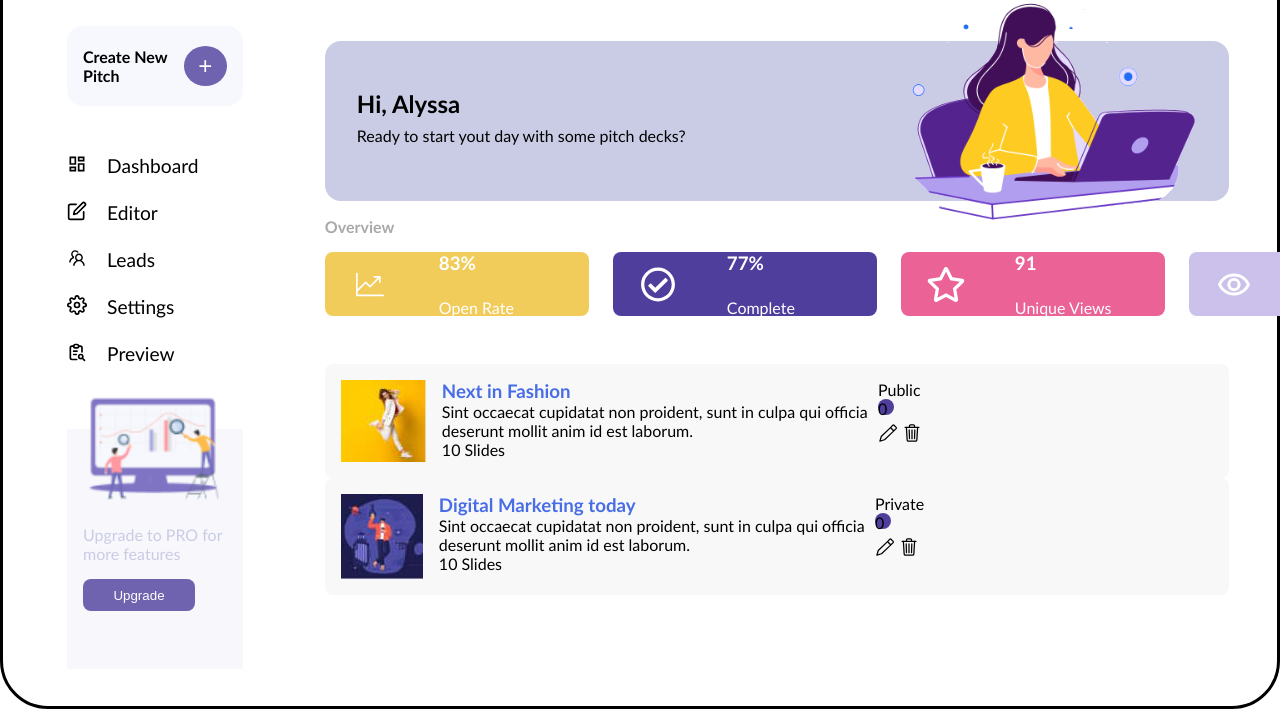
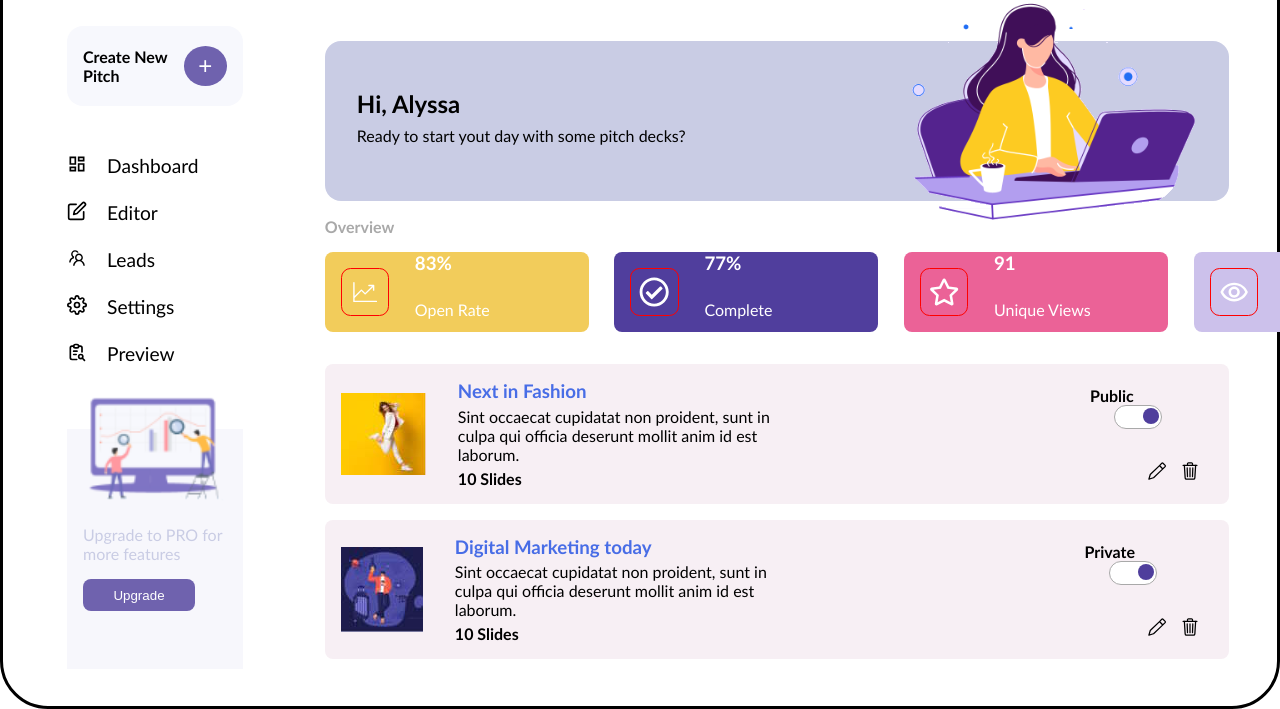
Before and after one commit to RasaZuk/project-alysa, a website: page index.html in a window 1280 px wide. Shown: the part 91-800 px from the top of the page. Drawn offline with Linux system fonts and the light colour scheme.

Commit message:
alyssa design

```diff
--- a/index.html
+++ b/index.html
@@ -103,7 +103,7 @@
         <section class="tasks">
             <h4>Overview</h4>
             <div>
-                <div style="background-color: rgb(242, 204, 91);" class="boxes">
+                <div class="boxes" style="background-color: rgb(242, 204, 91);">
                     <svg height="35px" width="35px" stroke="currentColor" fill="currentColor" stroke-width="0" viewBox="0 0 256 256" xmlns="http://www.w3.org/2000/svg">
                         <path d="M230,208a6,6,0,0,1-6,6H32a6,6,0,0,1-6-6V48a6,6,0,0,1,12,0V161.52l53.76-53.76a6,6,0,0,1,8.48,0L128,135.51,185.52,78H160a6,6,0,0,1,0-12h40a6,6,0,0,1,6,6v40a6,6,0,0,1-12,0V86.48l-61.76,61.76a6,6,0,0,1-8.48,0L96,120.49l-58,58V202H224A6,6,0,0,1,230,208Z"></path>
                     </svg>
@@ -151,14 +151,15 @@
                     <div class="text">
                         <h3>Next in Fashion</h3>
                         <p>Sint occaecat cupidatat non proident, sunt in culpa qui officia deserunt mollit anim id est laborum.</p>
-                        <span>10 Slides</span>
+                        <span class="span">10 Slides</span>
                     </div>
                     <div>
-                        <span>Public</span>
-                        <div class="status">
-                            <div class="slide">0</div>
-                        </div>
-                        <div>
+                        <span class="span">Public</span>
+                        <label class="switch">
+                            <input type="checkbox" checked>
+                            <span class="slider round"></span>
+                        </label>
+                        <div class="flex-end">
                             <svg height="20px" width="20px" stroke="currentColor" fill="currentColor" stroke-width="0" viewBox="0 0 24 24" height="200px" width="200px" xmlns="http://www.w3.org/2000/svg">
                                 <path d="M17.263 2.177a1.75 1.75 0 0 1 2.474 0l2.586 2.586a1.75 1.75 0 0 1 0 2.474L19.53 10.03l-.012.013L8.69 20.378a1.753 1.753 0 0 1-.699.409l-5.523 1.68a.748.748 0 0 1-.747-.188.748.748 0 0 1-.188-.747l1.673-5.5a1.75 1.75 0 0 1 .466-.756L14.476 4.963ZM4.708 16.361a.26.26 0 0 0-.067.108l-1.264 4.154 4.177-1.271a.253.253 0 0 0 .1-.059l10.273-9.806-2.94-2.939-10.279 9.813ZM19 8.44l2.263-2.262a.25.25 0 0 0 0-.354l-2.586-2.586a.25.25 0 0 0-.354 0L16.061 5.5Z"></path>
                             </svg>
@@ -170,20 +171,24 @@
                         </div>
                     </div>
                 </div>
-            </div>
+
 
                 <div class="categories">
                     <img src="./images/picture.jpg" alt="picture">
                     <div class="text">
                         <h3>Digital Marketing today</h3>
                         <p>Sint occaecat cupidatat non proident, sunt in culpa qui officia deserunt mollit anim id est laborum.</p>
-                    <span>10 Slides</span>
+                        <span class="span">10 Slides</span>
                     </div>
                     <div>
-                    <span>Private</span>
-                    <div class="status">
-                        <div class="slide">0</div>
+                        <div>
+                            <span class="span">Private</span>
+                            <label class="switch">
+                                <input type="checkbox" checked>
+                                <span class="slider round"></span>
+                            </label>
                         </div>
+                        <div class="flex-end">
                             <svg height="20px" width="20px" stroke="currentColor" fill="currentColor" stroke-width="0" viewBox="0 0 24 24" height="200px" width="200px" xmlns="http://www.w3.org/2000/svg">
                                 <path d="M17.263 2.177a1.75 1.75 0 0 1 2.474 0l2.586 2.586a1.75 1.75 0 0 1 0 2.474L19.53 10.03l-.012.013L8.69 20.378a1.753 1.753 0 0 1-.699.409l-5.523 1.68a.748.748 0 0 1-.747-.188.748.748 0 0 1-.188-.747l1.673-5.5a1.75 1.75 0 0 1 .466-.756L14.476 4.963ZM4.708 16.361a.26.26 0 0 0-.067.108l-1.264 4.154 4.177-1.271a.253.253 0 0 0 .1-.059l10.273-9.806-2.94-2.939-10.279 9.813ZM19 8.44l2.263-2.262a.25.25 0 0 0 0-.354l-2.586-2.586a.25.25 0 0 0-.354 0L16.061 5.5Z"></path>
                             </svg>
--- a/style.css
+++ b/style.css
@@ -182,45 +182,65 @@ header {
 .tasks div {
     display: flex;
     flex-direction: row;
-    height: 4rem;
+    height: 5rem;
     width: 16.5rem;
-    gap: 1.5rem;
+    gap: 1.6rem;
+}
+
+.tasks .boxes div {
+    display: flex;
+    flex-direction: column;
 
 }
-
+.tasks div svg {
+    border: 1px solid red;
+    padding: 0.5rem;
+    width: 4rem;
+    height: 3rem;
+    margin-left: 1rem;
+}
 
 .boxes {
-    background-color: yellow;
-    color: white;
+   color: white;
     border-radius: 0.5rem;
 }
 
 .boxes svg {
-    border-radius: 1rem;
-    width: 60%;
+    border-radius: 0.6rem;
     align-self: center;
-    justify-items: center;
-}
-.boxes div {
-    display: flex;
-    flex-direction: column;
-
 }
 
 .final {
     display: flex;
     flex-direction: column;
-    gap: 2rem;
-    margin-top: 3rem;
+    gap: 1rem;
+    margin-top: 2rem;
+}
+
+.text {
+    display: flex;
+    flex-direction: column;
+    flex-grow: 3;
+}
+
+.text p {
+    width: 55%;
+    margin: 0 0 0.3rem 0;
+}
+
+.span {
+    font-weight: 700;
 }
 
 .categories {
     display: flex;
     flex-direction: row;
-    background-color: rgb(248, 248, 248);
+    align-items: center;
+    gap: 1rem;
+    background-color: rgb(247, 239, 244);
     padding: 1rem;
     border-radius: 0.5rem;
-    flex-grow: 1;
+    flex-grow: 2;
 }
 
 .categories img {
@@ -229,29 +249,82 @@ header {
 
 .categories div h3 {
     color: rgb(72, 109, 230);
+    margin-bottom: 0.3rem;
 }
 
-.categories .text {
-    width: 50%;
+.categories div label {
+    margin: 0 1rem 2rem 1.5rem;
 }
+
 .row {
     display: flex;
     flex-direction: row;
 }
 
-.status {
-    border: 1px solid color grey;
-    width: 2rem;
+
+.switch {
+    position: relative;
+    display: inline-block;
+    width: 3rem;
     height: 1.5rem;
-
-
-
 }
 
-.slide {
+.switch input {
+    opacity: 0;
+    width: 0;
+    height: 0;
+}
+
+.slider {
+    position: absolute;
+    cursor: pointer;
+    border: 1px solid rgb(169, 169, 169);
+    top: 0;
+    left: 0;
+    right: 0;
+    bottom: 0;
+    background-color: #fff;
+    -webkit-transition: .4s;
+    transition: .4s;
+}
+
+.slider:before {
+    position: absolute;
+    content: "";
+    height: 1rem;
     width: 1rem;
-    height: 1rem;
+    left: 0.15rem;
+    bottom: 0.25rem;
+    background-color: #4F3E9C;
+    -webkit-transition: .4s;
+    transition: .4s;
+}
+
+input:checked+.slider {
+    background-color: #fff ;
+}
+
+input:focus+.slider {
+    box-shadow: 0 0 1px #4F3E9C, 0 0 1px #BBBFDE;
+}
+
+input:checked+.slider:before {
+    -webkit-transform: translateX(26px);
+    -ms-transform: translateX(26px);
+    transform: translateX(26px);
+}
+
+.slider.round {
+    border-radius: 34px;
+}
+
+.slider.round:before {
     border-radius: 50%;
-    background-color: rgb(79, 62, 156);
+}
 
+.flex-end {
+    display: flex;
+    justify-content: flex-end;
+    gap: 0.8rem;
+    margin-right: 0.8rem;
 }
```
Lines whose indentation alone changed are shown as unchanged.
